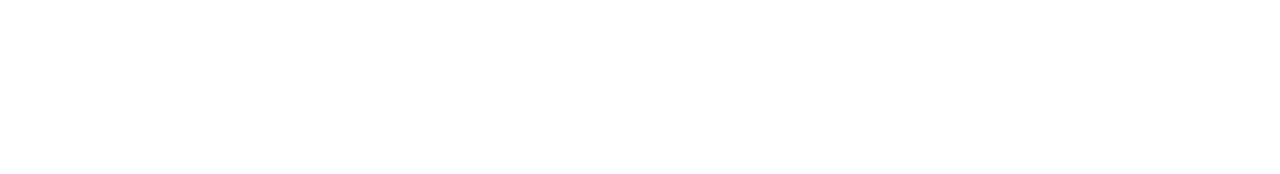
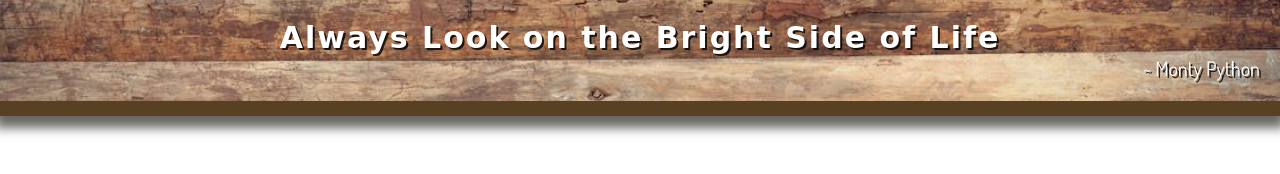
Before and after one commit to jerzy-jarczynski/monty-python-landing, a plain HTML site: page index.html in a window 1280 px wide. Drawn offline with Linux system fonts and the light colour scheme; a web font is replaced by a local one.

Commit message:
Add nav HTML/CSS

```diff
--- a/css/style.css
+++ b/css/style.css
@@ -0,0 +1,46 @@
+/* Globals */
+
+body {
+    padding: 0;
+    margin: 0;
+    font-size: 30px;
+}
+
+/* Navigation */
+
+nav {
+    text-align: center;
+    background-image: url("../images/wood-background.jpeg");
+    background-color: #948F82;
+    height: 101px;
+    background-position: center;
+    background-repeat: no-repeat;
+    background-size: cover;
+    position: sticky;
+    top: 0;
+    border-bottom: 15px solid #584023;
+    box-shadow: 0px 7px 10px 5px #1C1D16AA;
+    color: #fff;
+    text-shadow: 2px 2px #000000CC;
+}
+
+nav div {
+    padding: 20px;
+}
+
+nav h1 {
+    font-family: 'Aboreto', cursive;
+    letter-spacing: 2px;
+    font-size: 30px;
+}
+
+nav p {
+    text-align: right;
+    font-family: 'Dosis', sans-serif;
+    font-size: 20px;
+}
+
+nav h1, p {
+    margin: 0;
+    padding: 0;
+}
--- a/index.html
+++ b/index.html
@@ -5,9 +5,23 @@
     <meta http-equiv="X-UA-Compatible" content="IE=edge">
     <meta name="viewport" content="width=device-width, initial-scale=1.0">
     <link rel="stylesheet" href="css/style.css">
+    <link rel="preconnect" href="https://fonts.googleapis.com">
+    <link rel="preconnect" href="https://fonts.gstatic.com" crossorigin>
+    <link href="https://fonts.googleapis.com/css2?family=Aboreto&family=Dosis&display=swap" rel="stylesheet">
     <title>The bright side of life</title>
 </head>
 <body>
 
+    <nav>
+        <div>
+            <h1>
+                Always Look on the Bright Side of Life
+            </h1>
+            <p>
+                ~ Monty Python
+            </p>
+        </div>
+    </nav>
+
 </body>
 </html>
```
Also changed, not shown: images/cross-background.jpeg (added), images/wood-background.jpeg (added).
